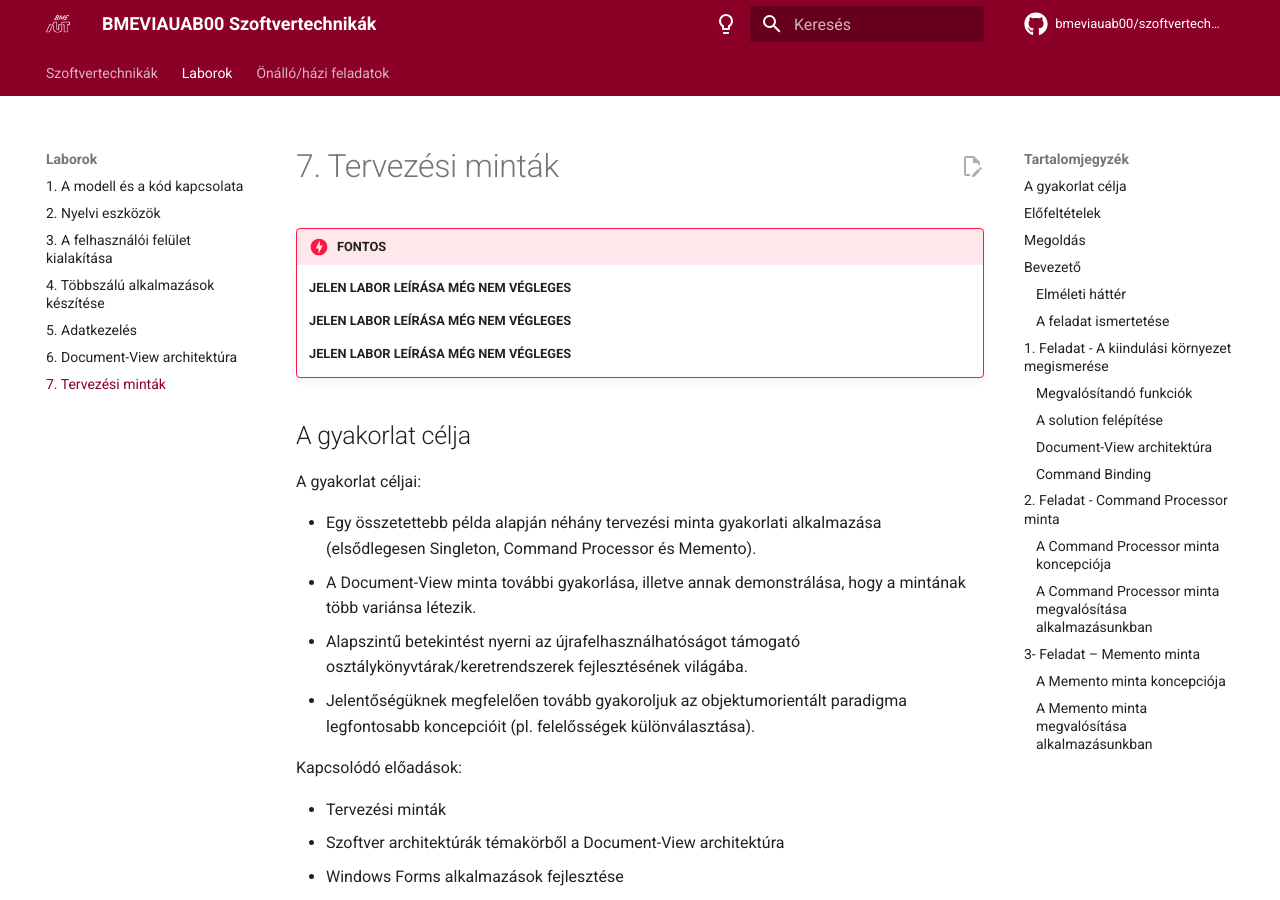
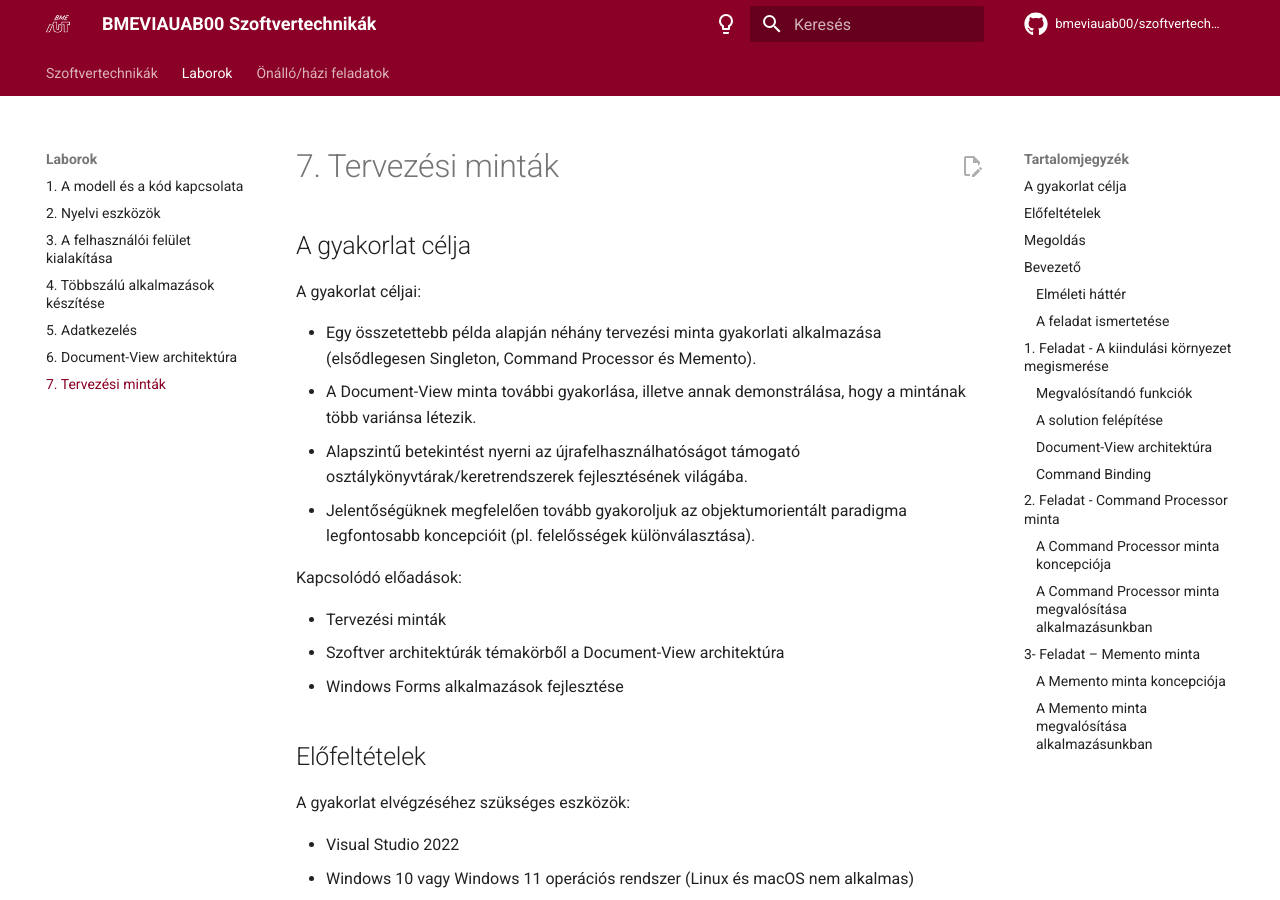
Before and after one commit to bmeviauab00/szoftvertechnikak, an MkDocs documentation site: the page built from docs/labor/7-tervezesi-mintak/index.md, in a window 1280 px wide and 900 px high. Built offline with MkDocs 1.6.1 and Material for MkDocs 9.7.7, drawn with Linux system fonts in a browser that asks for light colours; emoji names are drawn with the system emoji font; comment, search, counter and statistics services are not loaded.

Commit message:
Lab 7 nem végleges kivesz

```diff
--- a/docs/labor/7-tervezesi-mintak/index.md
+++ b/docs/labor/7-tervezesi-mintak/index.md
@@ -3,13 +3,6 @@ authors: bzolka
 ---
 
 # 7. Tervezési minták
-
-!!! danger "FONTOS"
-    **JELEN LABOR LEÍRÁSA MÉG NEM VÉGLEGES**
-
-    **JELEN LABOR LEÍRÁSA MÉG NEM VÉGLEGES**
-
-    **JELEN LABOR LEÍRÁSA MÉG NEM VÉGLEGES**
 
 ## A gyakorlat célja
 
```
